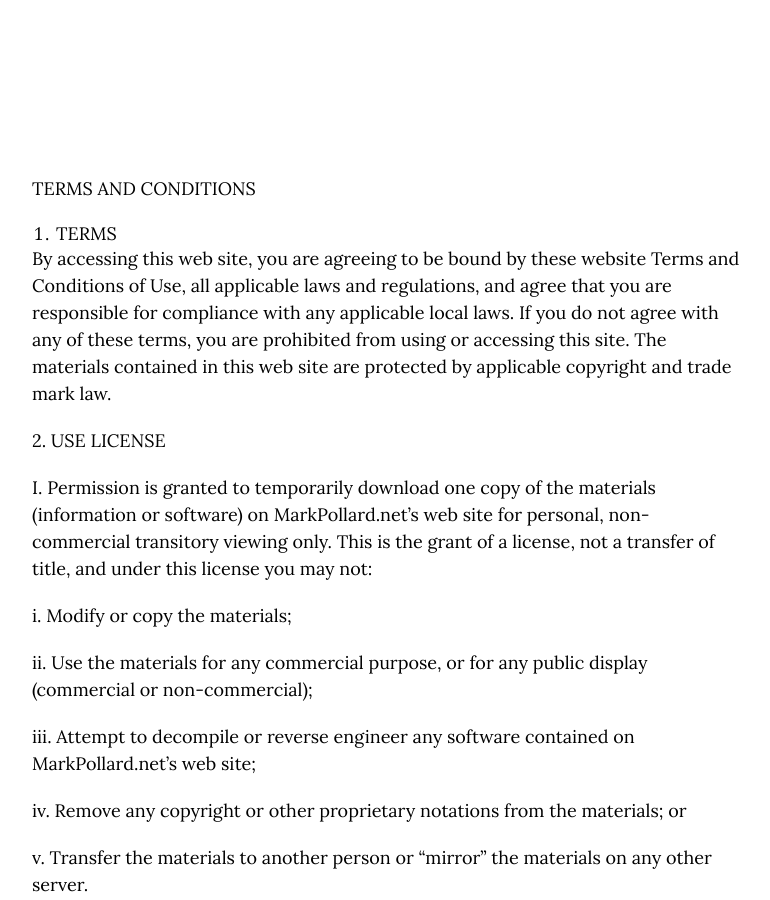
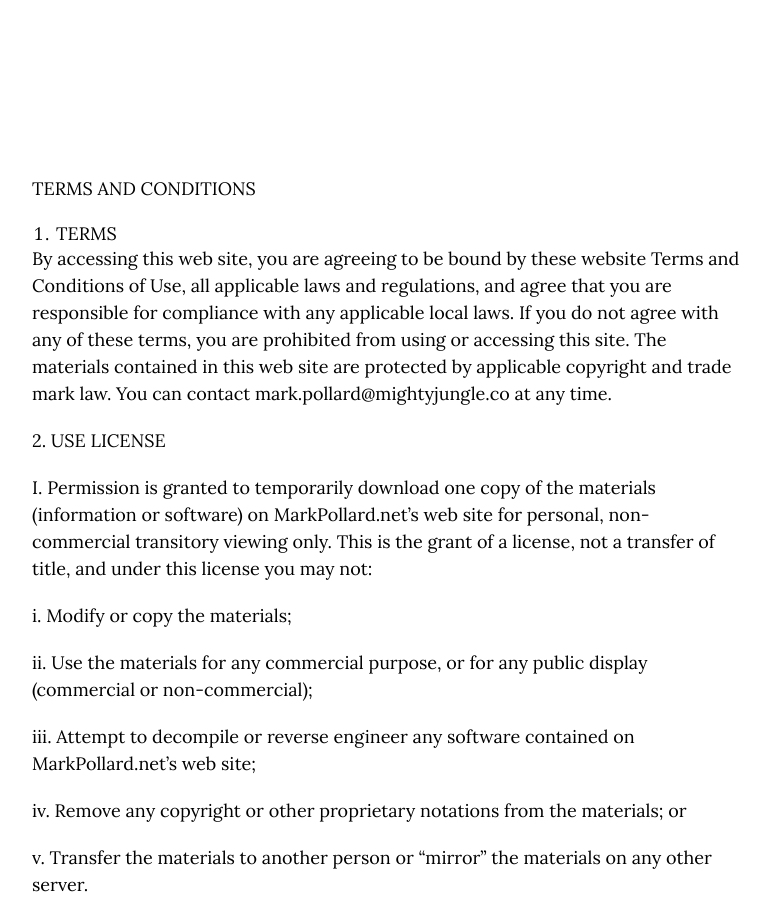
Before and after one commit to markhpollard/markhpollard.github.io, a Jekyll site: the page built from terms-and-conditions.md, in a window 1280 px wide and 900 px high. Shown: the whole window, without its empty margins (254-1024 px from the left). Built offline with Jekyll 4.4.1, drawn with Linux system fonts in a browser that asks for light colours; nearby versions of some CDN libraries.

Commit message:
Updated Terms And Conditions

```diff
--- a/terms-and-conditions.md
+++ b/terms-and-conditions.md
@@ -8,7 +8,7 @@
 
 1. TERMS
 
-By accessing this web site, you are agreeing to be bound by these website Terms and Conditions of Use, all applicable laws and regulations, and agree that you are responsible for compliance with any applicable local laws. If you do not agree with any of these terms, you are prohibited from using or accessing this site. The materials contained in this web site are protected by applicable copyright and trade mark law.
+By accessing this web site, you are agreeing to be bound by these website Terms and Conditions of Use, all applicable laws and regulations, and agree that you are responsible for compliance with any applicable local laws. If you do not agree with any of these terms, you are prohibited from using or accessing this site. The materials contained in this web site are protected by applicable copyright and trade mark law. You can contact mark.pollard@mightyjungle.co at any time.
 
 2\. USE LICENSE
 
```
